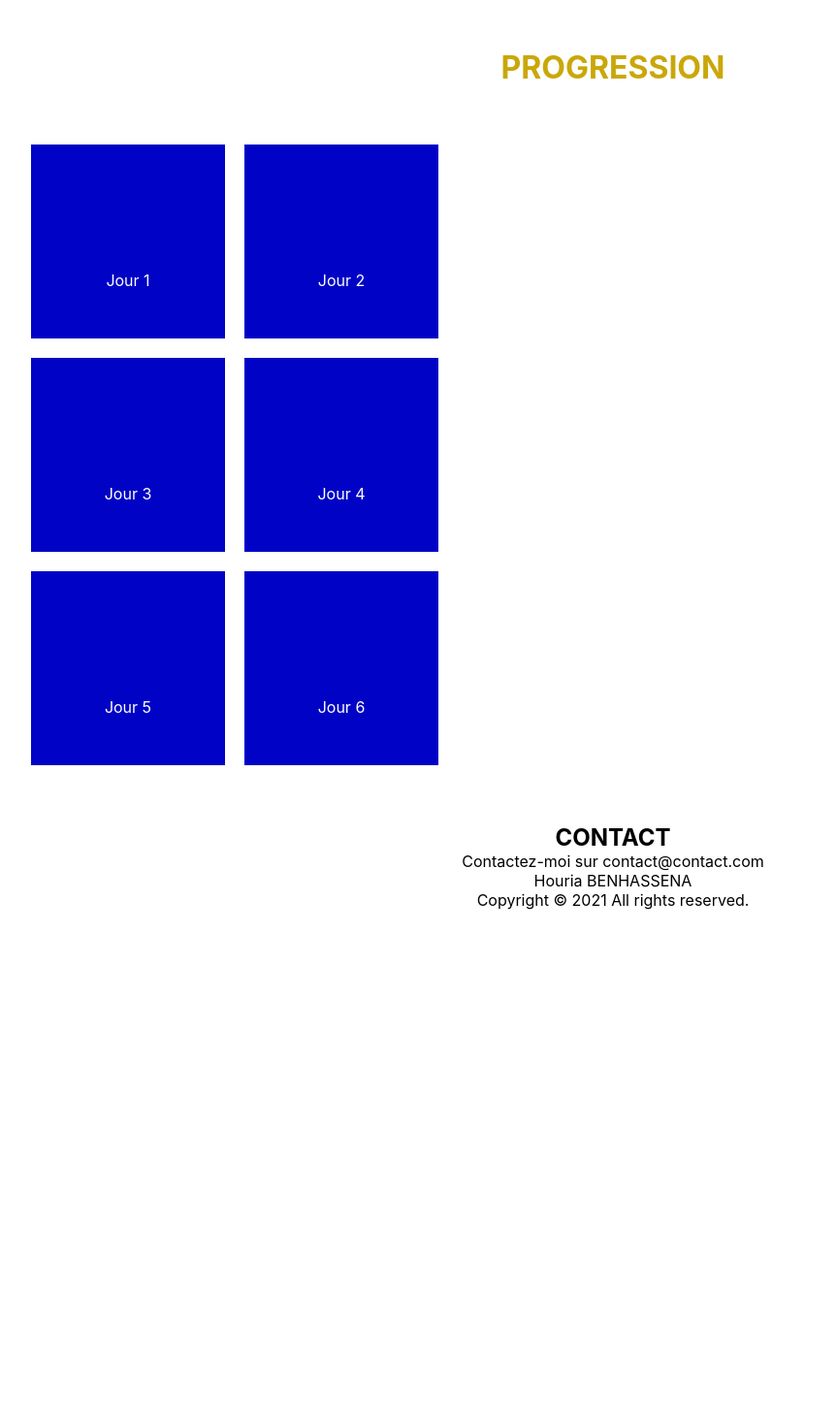
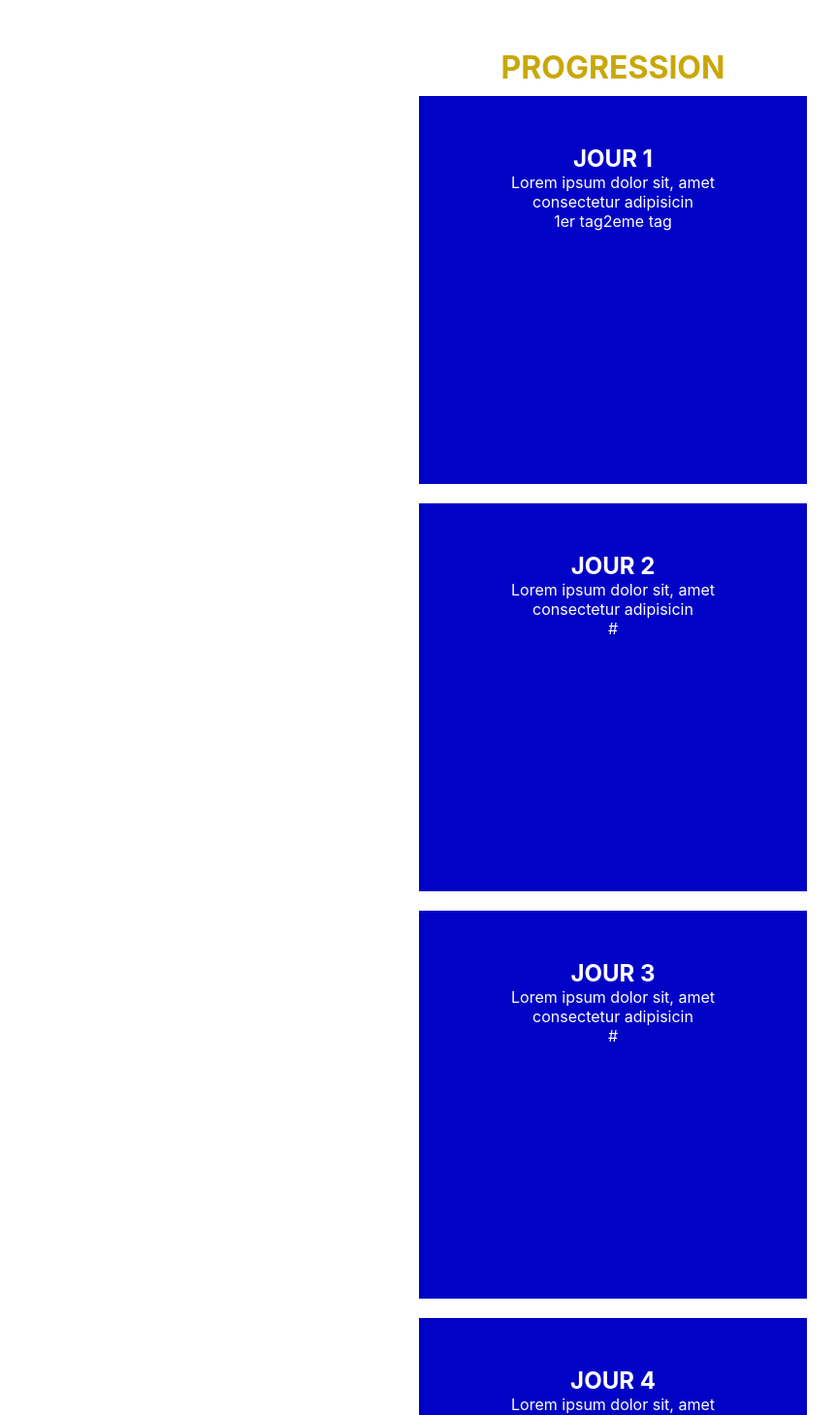
Before and after one commit to BENHASSENA/blog, a React (Create React App) app: page /projets in a window 1280 px wide. Shown: the part 80-1539 px from the top of the page at 97% size, without its empty margins (8-871 px from the left). Before the commit the page ends 1018 px from the top, so only its background shows below. Built offline with nearby package versions, Linux system fonts and the light colour scheme.

Commit message:
update blog 16h03 24-02-21

```diff
--- a/package.json
+++ b/package.json
@@ -6,6 +6,7 @@
     "@testing-library/jest-dom": "^5.11.9",
     "@testing-library/react": "^11.2.5",
     "@testing-library/user-event": "^12.7.1",
+    "axios": "^0.21.1",
     "gsap": "^3.6.0",
     "react": "^17.0.1",
     "react-dom": "^17.0.1",
--- a/src/App.css
+++ b/src/App.css
@@ -16,7 +16,6 @@
 .App {
   text-align: center;
   margin: 0 auto;
-
 }
 
 h1{
@@ -53,21 +52,21 @@ li{
   flex-wrap: wrap;
   justify-content: center;
   align-items: center;
-  margin: 50px 0px;
+  margin: 0 auto;
   width : 500px;
 }
 
 .card{
   background-color: rgb(0, 3, 197);
-  width: 200px;
-  height: 200px;
+  width: 400px;
+  height: 400px;
   text-align:center;
   align-items: center;
   align-self: center;
   margin:10px;
   padding: 50px;
   display: flex;
-  flex-direction: column-reverse;
+  flex-direction: column;
   color: white;
 }
 
@@ -82,3 +81,12 @@ form{
   justify-content: flex-end;
   margin-left: ;
 }
+
+h2{
+
+  text-transform: uppercase;
+}
+
+/* .parapost{
+  font-size: 0.8rem;
+} */
--- a/src/App.js
+++ b/src/App.js
@@ -7,7 +7,7 @@ import Contact from './pages/Contact';
 import Blog from './pages/Blog';
 import { Transition } from 'react-transition-group';
 import Footer from './components/Footer';
-import Formulaire from './components/Formulaire';
+
 
 const routes = [
   { path: '/', name: 'Home', Component: Home},
--- a/src/components/Formulaire.jsx
+++ b/src/components/Formulaire.jsx
@@ -1,24 +1,34 @@
-import React, { useState } from 'react'
+import React, { useState, useEffect } from 'react'
 
 
-const Formulaire = () => {
-
-    const handleSubmit = (e) => {
-        e.preventDefault();
-        setSubmit(true);
-        setPost(title,content,tags);
-        console.log(post);
-    }
+const Blog = () => {
 
     const [title,setTitle] = useState("");
     const [content,setContent] = useState("");
     const [tags,setTags] = useState([]);
     const [submit,setSubmit] = useState(false);
-    const [post,setPost] = useState({});
+    const [post,setPost] = useState([]);
+
+
+    useEffect(() => {
+        console.log(post)
+
+    }, [post])
+
+    const handleSubmit = (e) => {
+        e.preventDefault();
+        setSubmit(true);
+        setPost({
+            ...{title},
+            ...{content},
+            ...{tags}
+        });
+    }
+
 
     return (
         <div>
-           Formulaire
+            Blog
         <form className="post-form" onSubmit={handleSubmit}>
             <label htmlFor="post-title">Titre du post : </label>
             <input type="text" name="post-title" id="post-title" value={title} onChange={(e)=>setTitle(e.target.value)}/>
@@ -28,7 +38,7 @@ const Formulaire = () => {
 
             <label htmlFor="post-tags">Tags/Catégories </label>
             <input type="text" name="post-tags" id="post-tags" value={tags} onChange={(e)=>{
-                let newTags = e.target.value.split(',');
+                let newTags = e.target.value.toLowerCase().split(',');
                 setTags(newTags);
             }}/>
             <input type="submit" value="Créer mon post"/>
@@ -37,4 +47,4 @@ const Formulaire = () => {
     )
 }
 
-export default Formulaire
+export default Blog
--- a/src/components/Post.jsx
+++ b/src/components/Post.jsx
@@ -1 +1,27 @@
-// page qui affiche tous les posts en détails
+// page qui affiche tous les posts
+const Post = ({messages}) => {
+    return(
+        <>
+
+        {messages.map((post)=>{
+            const {id, titlepost, contentpost, tagspost} = post;
+            console.log( {id,titlepost, contentpost, tagspost});
+
+            return (
+
+                <article className="messages" key={id}>
+                    <div className="card">
+                        <h2>{titlepost}</h2>
+                        <p>{contentpost.substring(0,50)}</p>
+                        <p>{tagspost}</p>
+                    </div>
+                </article>
+
+            )
+        })}
+
+        </>
+    )
+}
+
+export default Post
--- /dev/null
+++ b/src/data.js
@@ -0,0 +1,40 @@
+
+// eslint-disable-next-line import/no-anonymous-default-export
+export default[
+    {
+        id: 1,
+        titlepost: "Jour 1",
+        contentpost: "Lorem ipsum dolor sit, amet consectetur adipisicing elit. Impedit reiciendis nam veritatis dicta tempore sint velit fugiat at laborum, non quos blanditiis ad aliquid possimus facilis ipsam cum error? Recusandae sunt at obcaecati reiciendis vel aliquam, cumque cum? Doloribus similique veritatis sint saepe molestias deserunt eligendi! Omnis provident placeat excepturi!",
+        tagspost: ["1er tag","2eme tag"]
+    },
+    {
+        id: 2,
+        titlepost: "Jour 2",
+        contentpost: "Lorem ipsum dolor sit, amet consectetur adipisicing elit. Impedit reiciendis nam veritatis dicta tempore sint velit fugiat at laborum, non quos blanditiis ad aliquid possimus facilis ipsam cum error? Recusandae sunt at obcaecati reiciendis vel aliquam, cumque cum? Doloribus similique veritatis sint saepe molestias deserunt eligendi! Omnis provident placeat excepturi!",
+        tagspost: "#",
+    },
+    {
+        id: 3,
+        titlepost: "Jour 3",
+        contentpost: "Lorem ipsum dolor sit, amet consectetur adipisicing elit. Impedit reiciendis nam veritatis dicta tempore sint velit fugiat at laborum, non quos blanditiis ad aliquid possimus facilis ipsam cum error? Recusandae sunt at obcaecati reiciendis vel aliquam, cumque cum? Doloribus similique veritatis sint saepe molestias deserunt eligendi! Omnis provident placeat excepturi!",
+        tagspost: "#",
+    },
+    {
+        id: 4,
+        titlepost: "Jour 4",
+        contentpost: "Lorem ipsum dolor sit, amet consectetur adipisicing elit. Impedit reiciendis nam veritatis dicta tempore sint velit fugiat at laborum, non quos blanditiis ad aliquid possimus facilis ipsam cum error? Recusandae sunt at obcaecati reiciendis vel aliquam, cumque cum? Doloribus similique veritatis sint saepe molestias deserunt eligendi! Omnis provident placeat excepturi!",
+        tagspost: "#",
+    },
+    {
+        id: 5,
+        titlepost: "Jour 5",
+        contentpost: "Lorem ipsum dolor sit, amet consectetur adipisicing elit. Impedit reiciendis nam veritatis dicta tempore sint velit fugiat at laborum, non quos blanditiis ad aliquid possimus facilis ipsam cum error? Recusandae sunt at obcaecati reiciendis vel aliquam, cumque cum? Doloribus similique veritatis sint saepe molestias deserunt eligendi! Omnis provident placeat excepturi!",
+        tagspost: "#",
+    },
+    {
+        id: 6,
+        titlepost: "Jour 6",
+        contentpost: "Lorem ipsum dolor sit, amet consectetur adipisicing elit. Impedit reiciendis nam veritatis dicta tempore sint velit fugiat at laborum, non quos blanditiis ad aliquid possimus facilis ipsam cum error? Recusandae sunt at obcaecati reiciendis vel aliquam, cumque cum? Doloribus similique veritatis sint saepe molestias deserunt eligendi! Omnis provident placeat excepturi!",
+        tagspost: "#",
+    },
+];
--- a/src/pages/Blog.js
+++ b/src/pages/Blog.js
@@ -1,24 +1,25 @@
+import Formulaire from '../components/Formulaire'
+import Post from '../components/Post'
+import data from '../data'
+import React, { useState } from 'react'
+
+
 
 const Blog = () => {
+
+    const [messages, setMessages] = useState(data)
     return (
         <>
         <h1>PROGRESSION</h1>
+
         <div className="contentcard">
-        <div className="card"> Jour 1</div>
-        <div className="card"> Jour 2</div>
-        <div className="card"> Jour 3</div>
-        <div className="card"> Jour 4</div>
-        <div className="card"> Jour 5</div>
-        <div className="card"> Jour 6</div>
-
+        <Post messages={messages}/>
+        <Formulaire/>
 
         </div>
         </>
-
-
-
-
     )
 }
 
+
 export default Blog
```
Also changed, not shown: src/pages/Pagespost.js (added, +19 -0 lines), public/index.html (line endings or trailing spaces), src/components/Onepost.jsx (added), 1 other file (tests, documents, lock files or other folders).
